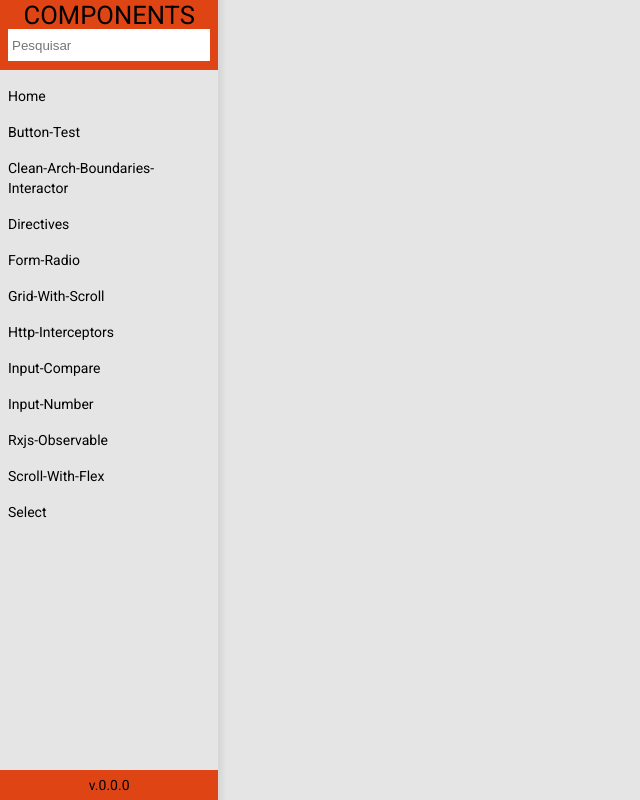
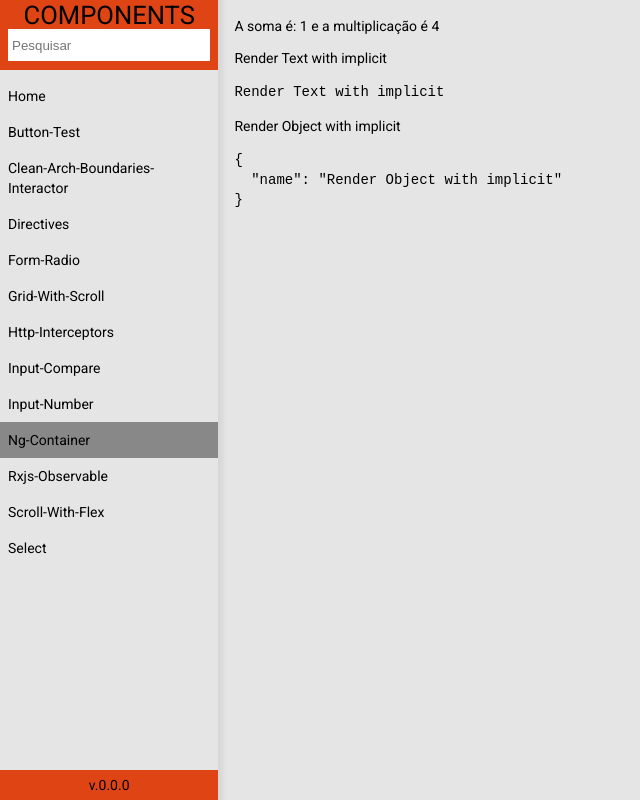
Before and after one commit to Fracanabia/angular-components, an Angular app: page /ng-container in a window 1280 px wide. Before the commit this address led to /. Shown: the whole page, without its empty margins (0-640 px from the left). Built offline with nearby package versions, Linux system fonts and the light colour scheme.

Commit message:
test: ng-container

```diff
--- a/src/app/app-routing.module.ts
+++ b/src/app/app-routing.module.ts
@@ -2,6 +2,7 @@ import { NgModule } from '@angular/core';
 import { RouterModule, Routes } from '@angular/router';
 
 export const routes: Routes = [
+ { path: '', redirectTo: 'home', pathMatch: 'full' },
  { path: 'home',loadChildren: () => import('./pages/home/home.module').then((m) => m.HomeModule) },
  { path: 'button-test',loadChildren: () => import('./pages/button-test/button-test.module').then((m) => m.ButtonTestModule ) },
  { path: 'clean-arch-boundaries-interactor',loadChildren: () => import('./pages/clean-arch-boundaries-interactor/clean-arch-boundaries-interactor.module').then((m) => m.CleanArchBoundariesInteractorModule) },
@@ -11,10 +12,10 @@ export const routes: Routes = [
  { path: 'http-interceptors', loadChildren: () => import('./pages/http-interceptors/http-interceptors.module').then(m => m.HttpInterceptorsModule) },
  { path: 'input-compare', loadChildren: () => import('./pages/input-compare/input-compare.module').then(m => m.InputCompareModule) },
  { path: 'input-number', loadChildren: () => import('./pages/input-number/input-number.module').then(m => m.InputNumberModule) },
+ { path: 'ng-container', loadChildren: () => import('./pages/ng-container/ng-container.module').then(m => m.NgContainerModule) },
  { path: 'rxjs-observable',loadChildren: () => import('./pages/rxjs-observable/rxjs-observable.module').then((m) => m.RxjsObservableModule ) },
  { path: 'scroll-with-flex', loadChildren: () => import('./pages/scroll-with-flex/scroll-with-flex.module').then(m => m.ScrollWithFlexModule) },
  { path: 'select', loadChildren: () => import('./pages/select/select.module').then(m => m.SelectModule) },
- { path: '', redirectTo: 'home', pathMatch: 'full' },
 ];
 
 @NgModule({
--- /dev/null
+++ b/src/app/pages/ng-container/ng-container-routing.module.ts
@@ -0,0 +1,11 @@
+import { NgModule } from '@angular/core';
+import { RouterModule, Routes } from '@angular/router';
+import { NgContainerComponent } from './ng-container.component';
+
+const routes: Routes = [{ path: '', component: NgContainerComponent }];
+
+@NgModule({
+  imports: [RouterModule.forChild(routes)],
+  exports: [RouterModule]
+})
+export class NgContainerRoutingModule { }
--- /dev/null
+++ b/src/app/pages/ng-container/ng-container.component.html
@@ -0,0 +1,26 @@
+<ng-container *ngTemplateOutlet="calc">
+</ng-container>
+
+<ng-template #calc>
+  <p> A soma é: {{sum()}} e a multiplicação é {{multiply()}} </p>
+</ng-template>
+
+
+<ng-container *ngTemplateOutlet="tmpl; context: {$implicit: 'Render Text with implicit'}">
+</ng-container>
+
+<ng-template #tmpl let-context>
+  <p>{{context}}</p>
+  <pre>{{context}}</pre>
+</ng-template>
+
+<ng-container *ngTemplateOutlet="eng; context: {$implicit: {name: 'Render Object with implicit'}}"></ng-container>
+<ng-template #eng let-context>
+  <p>{{context.name}}</p>
+  <pre>{{context | json}}</pre>
+</ng-template>
+
+
+<ng-template #empty>
+  Empty
+</ng-template>
--- /dev/null
+++ b/src/app/pages/ng-container/ng-container.component.ts
@@ -0,0 +1,22 @@
+import { ChangeDetectionStrategy, Component } from '@angular/core';
+
+@Component({
+  selector: 'app-ng-container',
+  templateUrl: './ng-container.component.html',
+  styleUrls: ['./ng-container.component.scss'],
+  changeDetection: ChangeDetectionStrategy.OnPush,
+})
+export class NgContainerComponent {
+  public count = 1;
+
+  constructor() {}
+
+  public sum(): string {
+    return `${this.count++}`;
+  }
+
+  public multiply(): string {
+    console.log(this.count);
+    return `${this.count * this.count}`;
+  }
+}
```
Also changed, not shown: src/app/pages/ng-container/ng-container.module.ts (added, +17 -0 lines), src/app/pages/ng-container/ng-container.component.scss (added).
